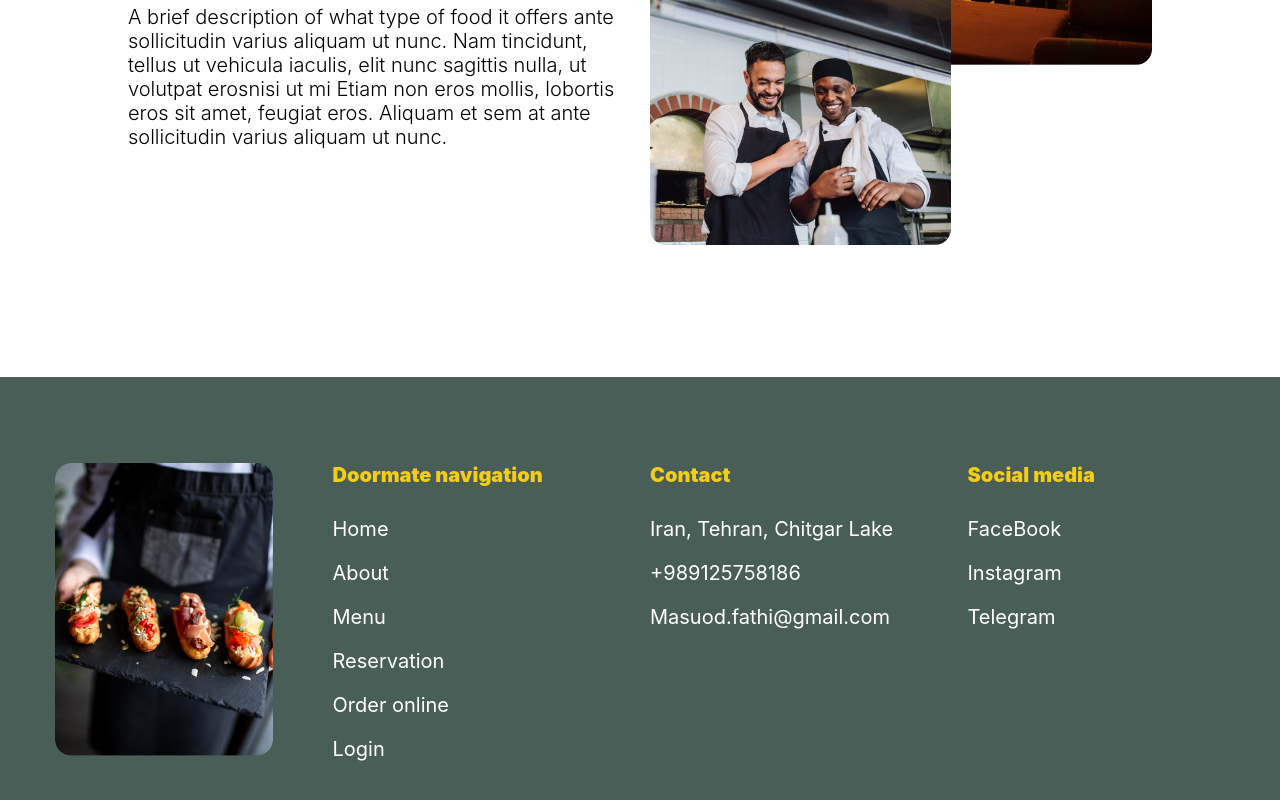
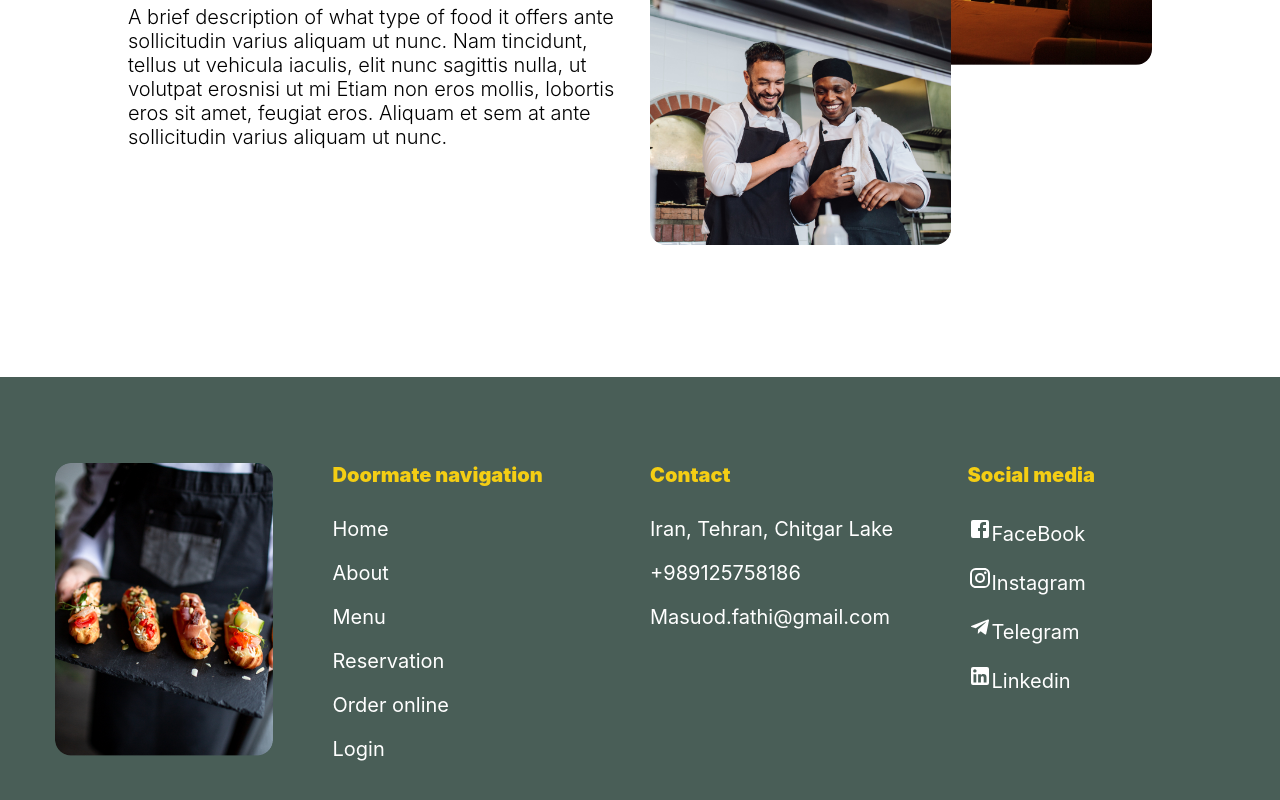
Before and after one commit to masuodfathi/LittleLemon-Restaurant, a React (Create React App) app: page / in a window 1280 px wide. Shown: the part 1936-2736 px from the top of the page. Built offline with nearby package versions, Linux system fonts and the light colour scheme; no server answers.

Commit message:
footer links and icones

```diff
--- a/src/components/Footer.js
+++ b/src/components/Footer.js
@@ -1,6 +1,10 @@
 import React from "react";
 import { NavLink } from "react-router-dom";
 import FooterLogo from "../assets/Footerlogo.png";
+import LinkedInIcon from '@mui/icons-material/LinkedIn';
+import InstagramIcon from '@mui/icons-material/Instagram';
+import FacebookIcon from '@mui/icons-material/Facebook';
+import TelegramIcon from '@mui/icons-material/Telegram';
 
 export const Footer = () => {
   return (
@@ -42,9 +46,10 @@
       <section>
         <h3 className="footer-header">Social media</h3>
       <ul>
-        <li className="menu">FaceBook</li>
-        <li className="menu">Instagram</li>
-        <li className="menu">Telegram</li>
+        <li className="menu"><FacebookIcon/>FaceBook</li>
+        <li className="menu"><InstagramIcon/><a href="https://www.instagram.com/masuod.fathi?r=nametag">Instagram</a></li>
+        <li className="menu"><TelegramIcon/>Telegram</li>
+        <li className="menu"><LinkedInIcon/><a href="https://www.linkedin.com/in/masoud-fathi-3b4452176/">Linkedin</a></li>
       </ul>
       </section>
     </footer>
```
